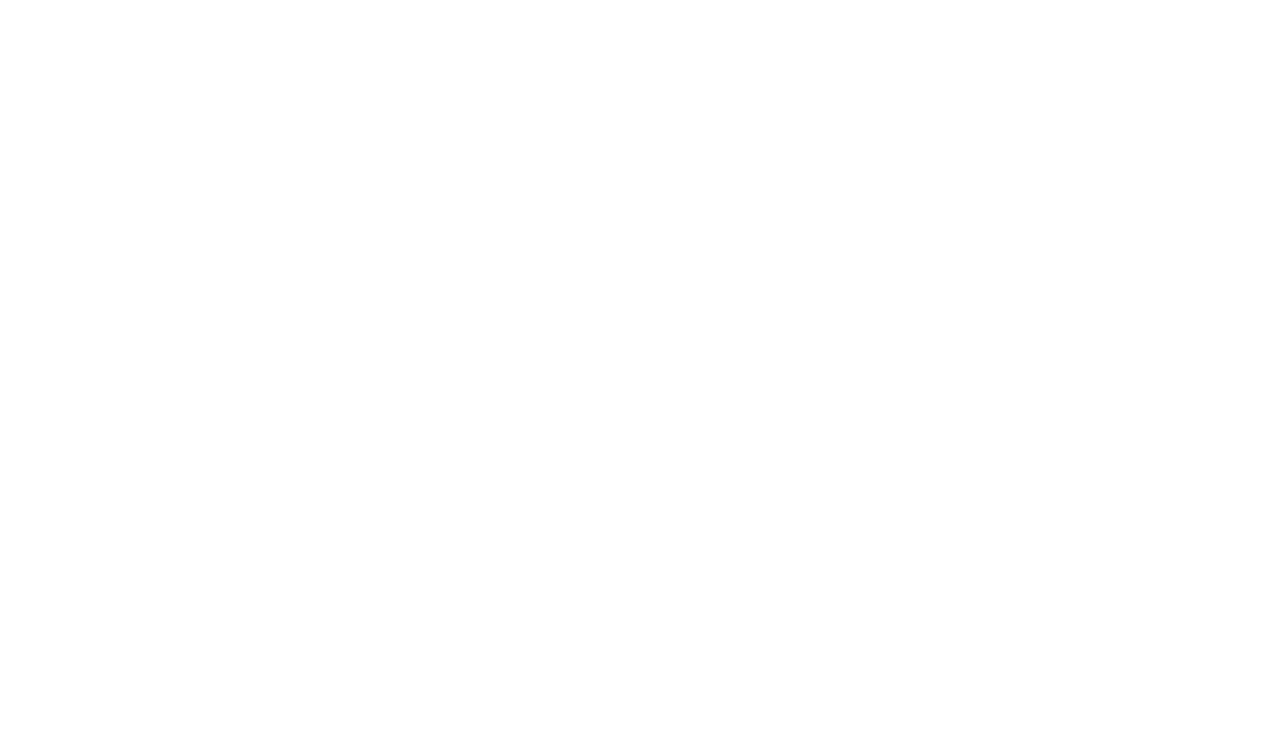
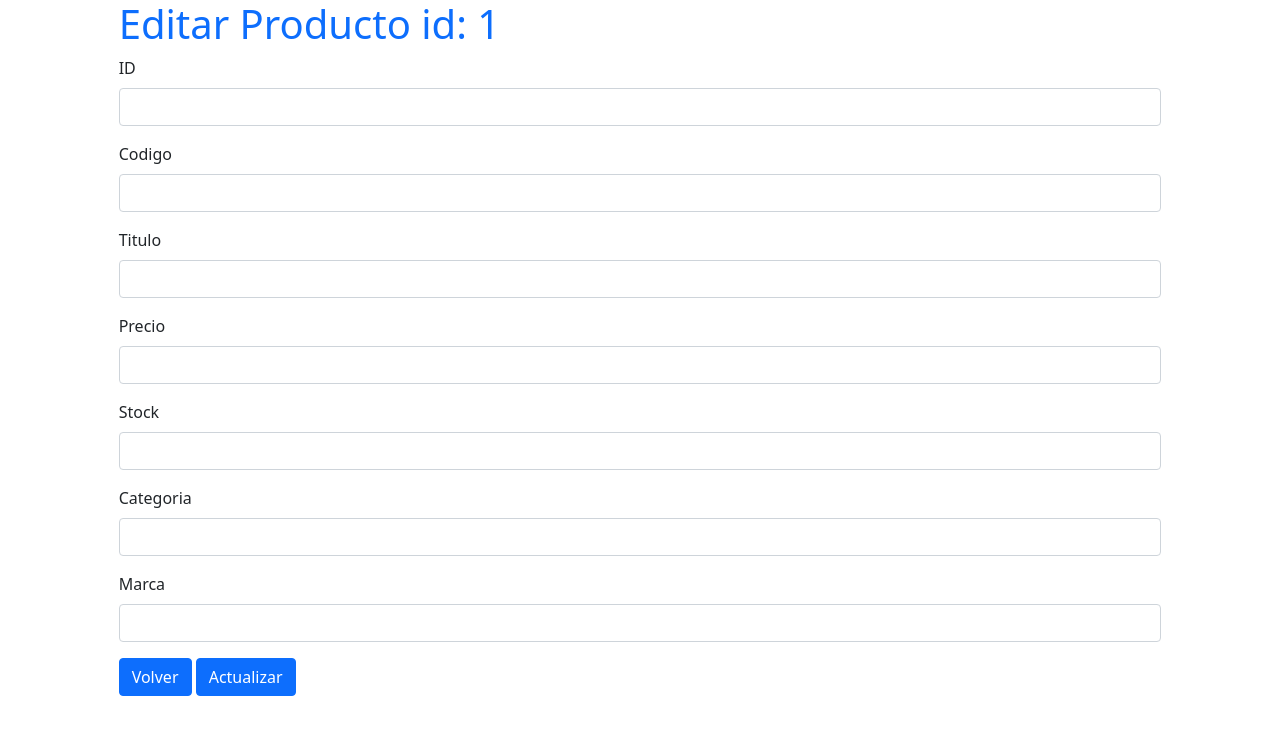
Before and after one commit to CaleroMatias/CaleroMatias.github.io, a plain HTML site: page clase12/editar.html in a window 1280 px wide. Drawn offline with nearby package versions, Linux system fonts and the light colour scheme.

Commit message:
avance tp

```diff
--- a/clase12/editar.html
+++ b/clase12/editar.html
@@ -0,0 +1,65 @@
+<!DOCTYPE html>
+<html lang="en">
+<head>
+    <meta charset="UTF-8">
+    <meta http-equiv="X-UA-Compatible" content="IE=edge">
+    <meta name="viewport" content="width=device-width, initial-scale=1.0">
+    <title>Document</title>
+    <link href="https://cdn.jsdelivr.net/npm/bootstrap@5.1.3/dist/css/bootstrap.min.css" rel="stylesheet" integrity="sha384-1BmE4kWBq78iYhFldvKuhfTAU6auU8tT94WrHftjDbrCEXSU1oBoqyl2QvZ6jIW3" crossorigin="anonymous">
+
+</head>
+<body>
+    <main>
+        <section class="container-fluid">
+            <div class="row">
+              <div class="col-xs-12 col-sm-12 col-md-12 col-lg-12 col-xl-1"></div>
+
+
+
+            <div class="col-xs-12 col-sm-12 col-md-12 col-lg-12 col-xl-10">
+            <form>
+                <h1 style="color: #0d6efd;">Editar Producto id: 1</h1>
+                <div class="mb-3">
+                  <label for="idproducto" class="form-label">ID</label>
+                  <input type="email" class="form-control" id="id" aria-describedby="idproducto">
+
+                </div>
+                <div class="mb-3">
+                  <label for="Codigo" class="form-label">Codigo</label>
+                  <input type="text" class="form-control" id="Codigo">
+                </div>
+                <div class="mb-3">
+                    <label for="titulo" class="form-label">Titulo</label>
+                    <input type="text" class="form-control" id="titulo">
+                  </div>
+                  <div class="mb-3">
+                    <label for="Precio" class="form-label">Precio</label>
+                    <input type="text" class="form-control" id="Precio">
+                  </div>
+                  <div class="mb-3">
+                    <label for="Stock" class="form-label">Stock</label>
+                    <input type="text" class="form-control" id="Stock">
+                  </div>
+                  <div class="mb-3">
+                    <label for="Categoria" class="form-label">Categoria</label>
+                    <input type="text" class="form-control" id="Categoria">
+                  </div>
+                  <div class="mb-3">
+                    <label for="Marca" class="form-label">Marca</label>
+                    <input type="text" class="form-control" id="Marca">
+                  </div>
+                <button type="submit" class="btn btn-primary">Volver</button>
+                <button type="submit" class="btn btn-primary">Actualizar</button>
+              </form>
+               </div>
+               <div class="col-xs-12 col-sm-12 col-md-12-col-lg-12 col-xl-1"></div>
+            </div>
+
+
+          </section>
+
+          <script src="https://cdn.jsdelivr.net/npm/bootstrap@5.1.3/dist/js/bootstrap.bundle.min.js" integrity="sha384-ka7Sk0Gln4gmtz2MlQnikT1wXgYsOg+OMhuP+IlRH9sENBO0LRn5q+8nbTov4+1p" crossorigin="anonymous"></script>
+
+    </main>
+</body>
+</html>
```
Also changed, not shown: clase12/home.html (+23 -5 lines), clase12/login.html (+14 -5 lines).
